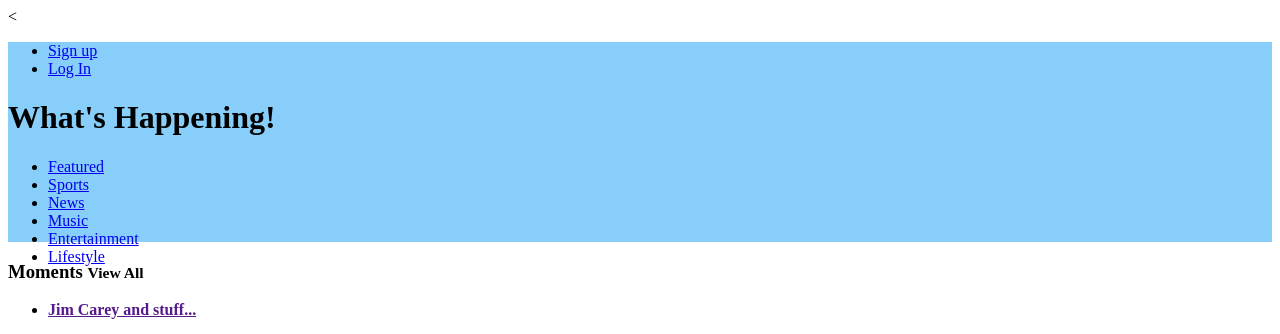
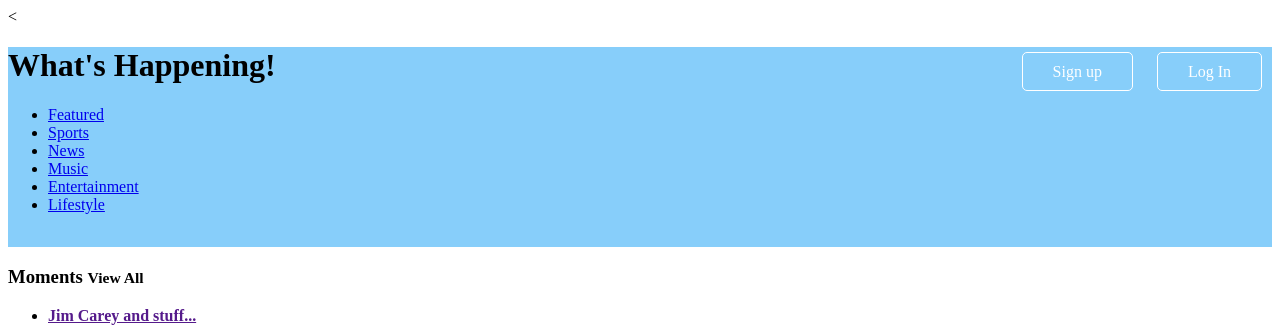
Before and after one commit to johnedma/express_static, a website: page public/html/index.html in a window 1280 px wide. Shown: the top 334 px of the page. Drawn offline with Linux system fonts and the light colour scheme; files that its build step writes are made by us from their sources.

Commit message:
added access button styles

```diff
--- a/public/css/main.css
+++ b/public/css/main.css
@@ -3,3 +3,38 @@
   width: 100%;
   height: 200px;
 }
+
+
+.access {
+  float: right;
+}
+
+.access li {
+  display: inline;
+  list-style: none;
+  margin-left: 10px;
+  margin-right: 10px;
+}
+
+ul.access li:hover{
+  background-color: white;
+}
+
+
+
+ul.access li a{
+  text-decoration: none;
+  color: white;
+
+}
+
+ul.access li a:hover{
+  background-color: white;
+  color: #87CEFA;
+}
+
+.btn {
+  border: 1px solid white;
+  padding: 10px 30px;
+  border-radius: 5px;
+}
--- a/public/html/index.html
+++ b/public/html/index.html
@@ -6,12 +6,12 @@
 </head>
 <body>
   <header id="main-header">
-    <ul>
+    <ul class="access">
         <li>
-            <a href="/signup">Sign up</a>
+            <a class="btn" href="/signup">Sign up</a>
         </li>
         <li>
-          <a href="/login">Log In</a>
+          <a class="btn" href="/login">Log In</a>
         </li>
     </ul>
     <!-- End of Signup/Login  -->
```
